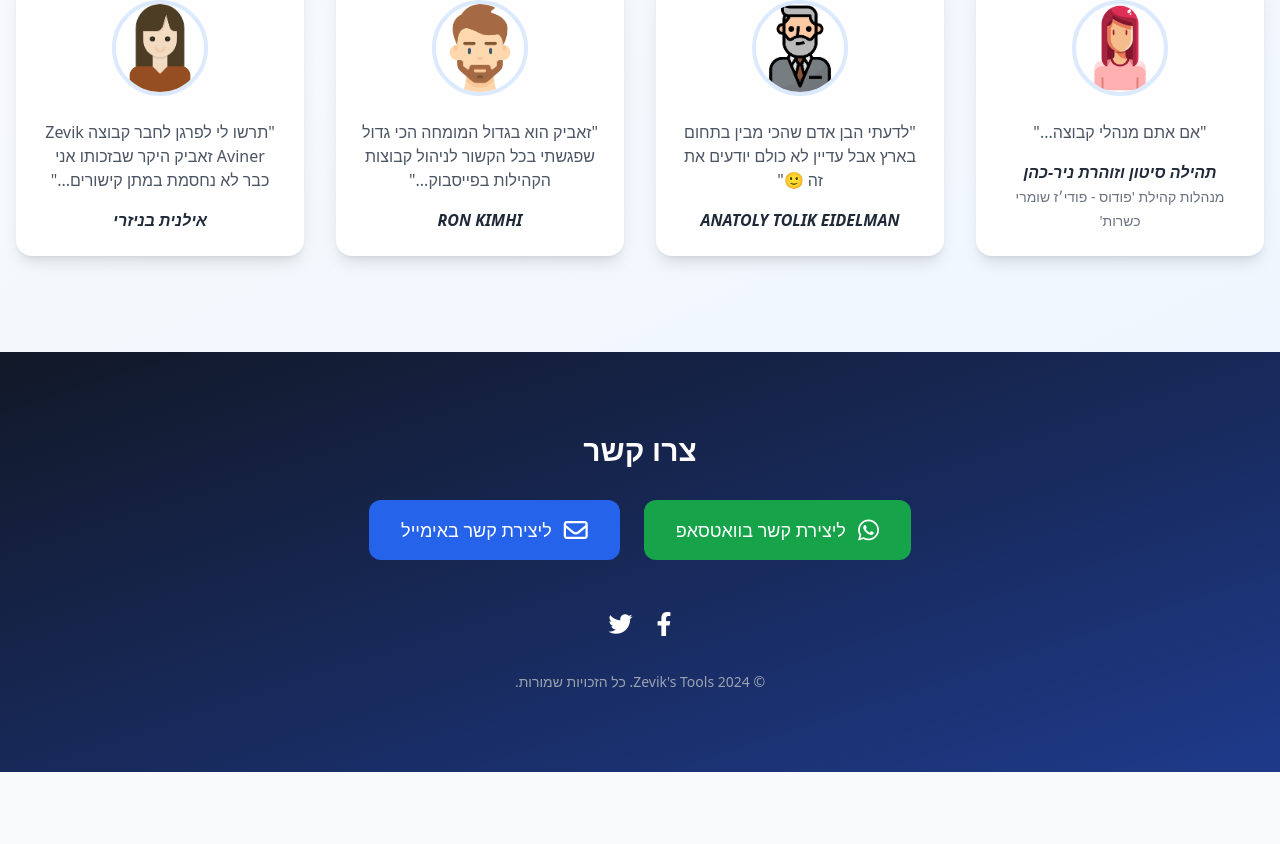
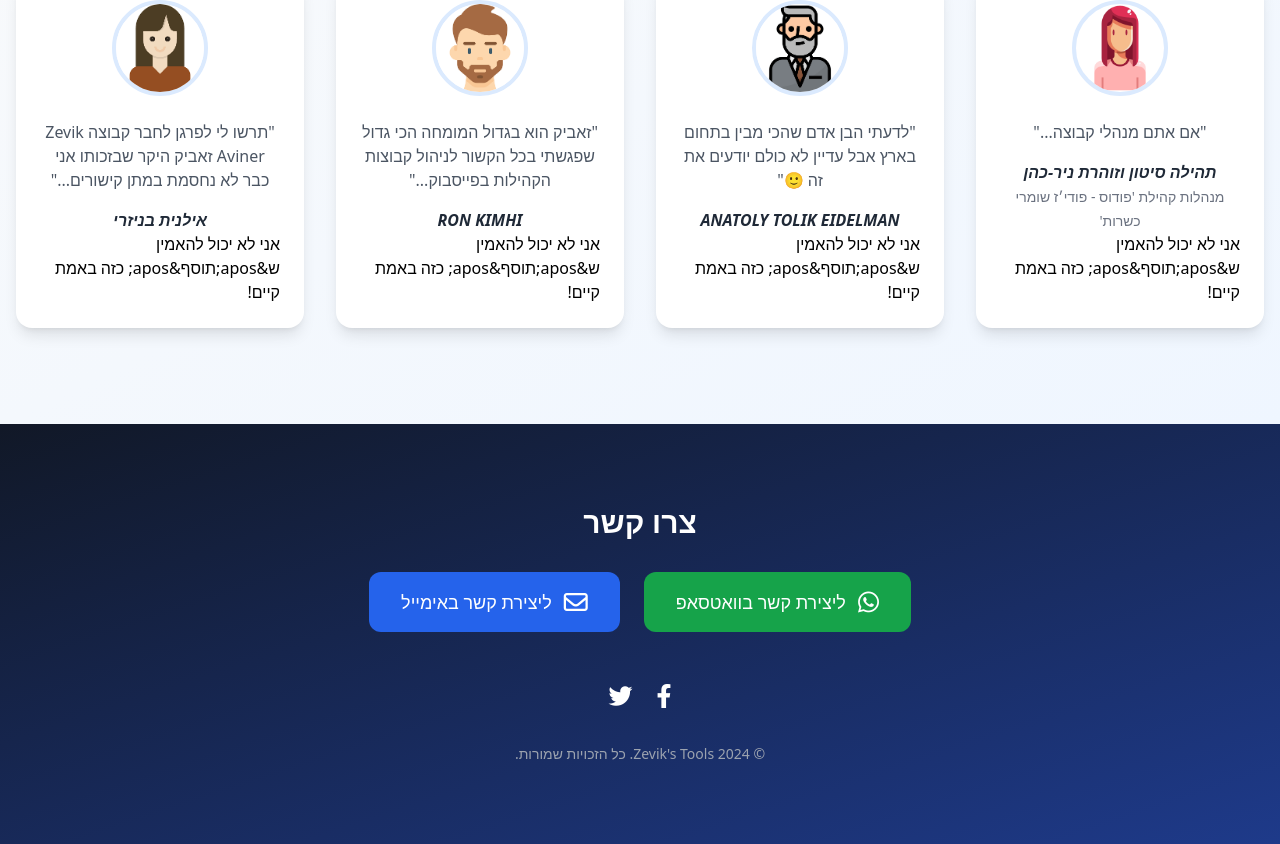
Before and after one commit to Zevik/ZeviksTools, a Next.js app: page / in a window 1280 px wide. Shown: the part 2820-3664 px from the top of the page. Before the commit the page ends 3592 px from the top, so only its background shows below. Built offline with nearby package versions, Linux system fonts and the light colour scheme.

Commit message:
עדכוני קוד ותיקוני באגים

```diff
--- a/components/Testimonials.tsx
+++ b/components/Testimonials.tsx
@@ -56,6 +56,9 @@ export default function Testimonials() {
                   <span className="text-sm text-gray-500">{testimonial.role}</span>
                 )}
               </div>
+              <p>
+                {`אני לא יכול להאמין ש&apos;תוסף&apos; כזה באמת קיים!`}
+              </p>
             </div>
           ))}
         </div>
```
